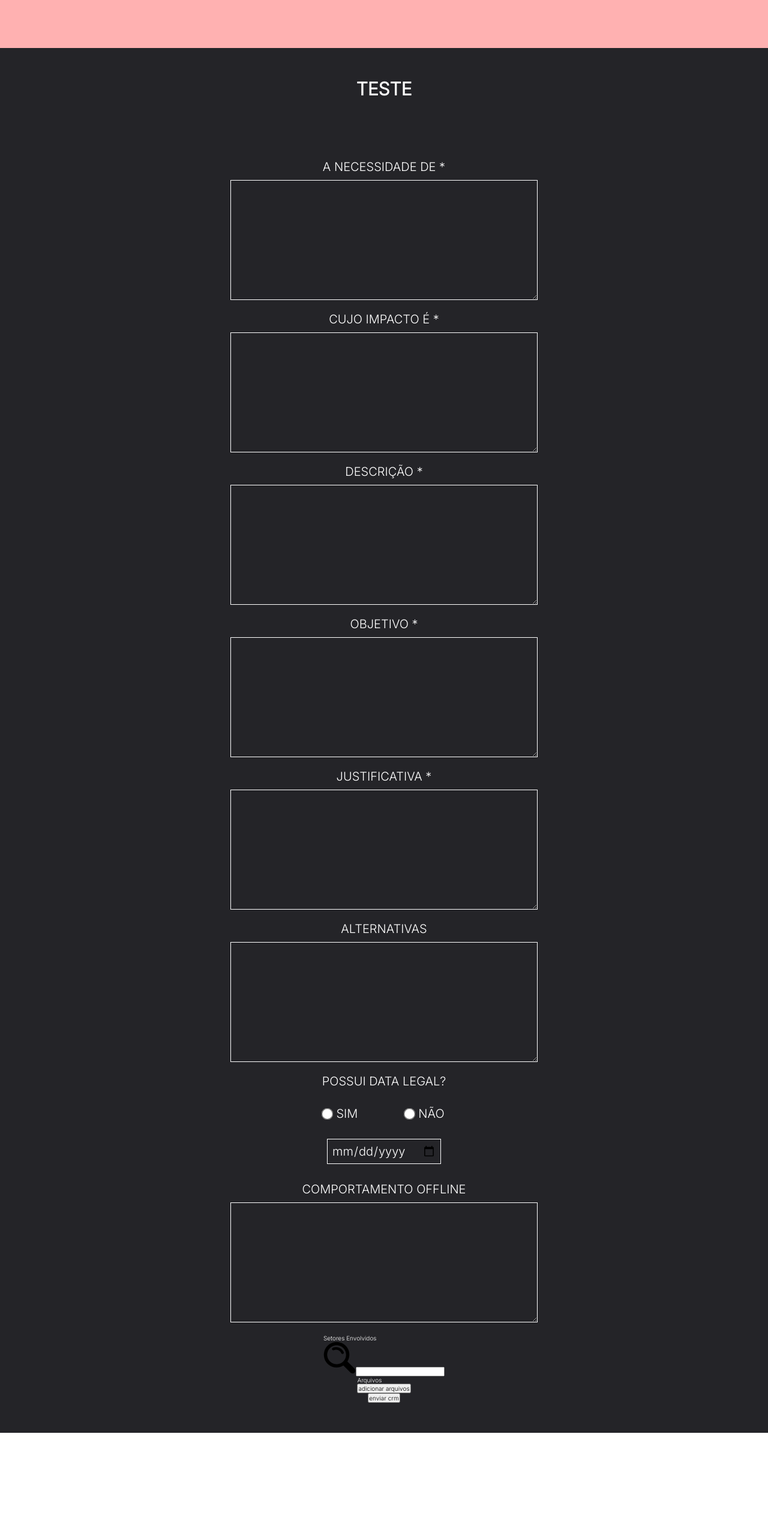
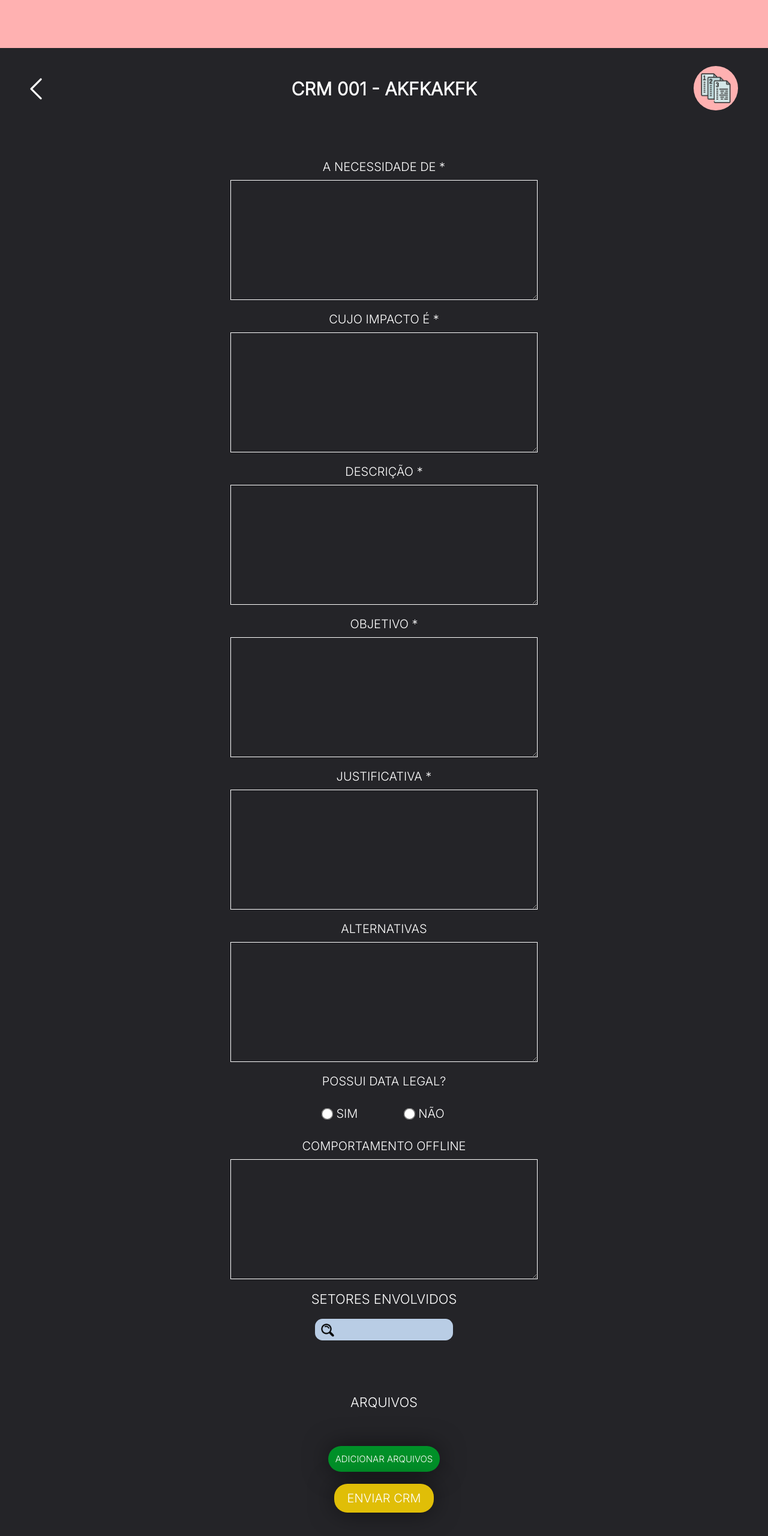
Before and after one commit to thmelodev/crm-qqTech, a React (Create React App) app: page / in a window 1280 px wide. Shown: the top 2560 px of the page at 60% size. Before the commit the page ends 2388 px from the top, so only its background shows below. Built offline with nearby package versions, Linux system fonts and the light colour scheme.

Commit message:
updating Crm Screen

```diff
--- a/src/App.js
+++ b/src/App.js
@@ -7,7 +7,7 @@ function App() {
   return (
 
     <div>
-      <Crm status='rejected' title='teste' />
+      <Crm status='rejected' title='CRM 001 - AKFKAKFK' />
     </div>
   );
 }
--- a/src/css/Crm.css
+++ b/src/css/Crm.css
@@ -9,7 +9,7 @@
 }
 
 .statusCrm{
-    width: 100vw;
+    width: 100%;
     height: 8rem;
 }
 
@@ -32,13 +32,36 @@
     text-transform: uppercase;
 }
 
-.header_crm img{
+.header_img{
     margin-right: auto;
     position: absolute;
     width: 2rem;
 
     left: 5rem;
-    top: 6.25rem;
+    top: 5rem;
+}
+
+.header_img_creating{
+    top: 6rem;
+}
+
+.version_background{
+    display: flex;
+    justify-content: center;
+    align-items: center;
+
+    position: absolute;
+    top: 3rem;
+    right: 5rem;
+
+    padding: 1.2rem;
+    border-radius: 50%;
+    min-width: min-content;
+}
+
+.version_background img{
+    width: 5rem;
+    height: auto;
 }
 
 .label_date{
@@ -47,13 +70,14 @@
     margin-bottom: 3rem;
 }
 
-.date{
+#date{
     display: none;
 }
 
 .radioDataLegal{
     display: flex;
     gap: 8rem;
+    margin-bottom: 3rem;
 }
 
 .radioDataLegal input{
@@ -66,3 +90,97 @@
     font-size: 2rem;
     text-transform: uppercase;
 }
+
+.sectorsDiv{
+    display: flex;
+    flex-direction: column;
+    align-items: center;
+}
+
+.sectorsDiv label{
+    font-size: 2.2rem;
+    text-transform: uppercase;
+}
+
+.sectorSearcher{
+    display: flex;
+    position: relative;
+    margin: 2rem 0 6rem 0;
+}
+
+.sectorSearcher img{
+    position: absolute;
+    top: 0.8rem;
+    left: 1rem;
+    width: 2.2rem;
+}
+
+.sectorSearcher input{
+    padding: 0.5rem;
+    padding-left: 4rem;
+    font-size: 2.2rem;
+    max-width: 23rem;
+
+    background-color: #B9CDE5;
+    border-radius: 1.25rem;
+    border: none;
+}
+
+.sectors{
+    display: flex;
+    justify-content: center;
+    flex-wrap: wrap;
+
+    max-width: 30rem;
+    gap: 2.5rem;
+    margin-bottom: 3rem;
+}
+
+.filesDiv{
+    display: flex;
+    flex-direction: column;
+    align-items: center;
+}
+
+.filesDiv span{
+    font-size: 2.2rem;
+    text-transform: uppercase;
+    margin-bottom: 3rem;
+}
+
+.files{
+    display: flex;
+    justify-content: center;
+    flex-wrap: wrap;
+    max-width: 30rem;
+    gap: 2.5rem;
+    margin-bottom: 3rem;
+}
+
+.filesAdd{
+    background-color: #009028;
+    filter: drop-shadow(0px 0px 20.4991px rgba(0, 0, 0, 0.5));
+
+    text-transform: uppercase;
+    color: white;
+    border-radius: 2.2rem;
+    border:none;
+
+    font-size: 1.5rem;
+    padding: 1.2rem;
+    margin-bottom: 2rem;
+}
+
+.submit{
+    background-color: #E0BE07;
+    filter: drop-shadow(0px 0px 20.4991px rgba(0, 0, 0, 0.5));
+
+    text-transform: uppercase;
+    color: white;
+    border-radius: 2.2rem;
+    border:none;
+
+    font-size: 2rem;
+    padding: 1.2rem 2.2rem;
+    margin-bottom: 2rem;
+}
--- a/src/screens/Crm.js
+++ b/src/screens/Crm.js
@@ -4,6 +4,7 @@ import CrmInput from "../components/CrmInput";
 //assets
 import Vector from "../assets/vector.svg";
 import Search from "../assets/search.png";
+import Version from "../assets/version_control.png"
 
 //css
 import "../css/Crm.css";
@@ -12,7 +13,6 @@ import "../css/Crm.css";
 import { useState } from "react";
 
 function Crm({status,title}) {
-  const [statusSelected, setStatusSelected] = useState(status);
   const [haveLegalDate, setHaveLegalDate] = useState(false);
 
   function handleLegalDate(){
@@ -24,23 +24,29 @@ function Crm({status,title}) {
     }else {
       div_date.style.display = 'none';
       div_radio.style.marginBottom = '3rem';
-
     }
   }
 
   return (
     <main className="background_crm">
-      <div className={`statusCrm ${statusSelected}`}></div>
+      <div className={`statusCrm ${status}`}></div>
       <form className="form_crm">
         {
-          statusSelected === 'creating'
+          status === 'creating'
           ? (
             <div className="header_crm">
-              <img src={Vector} alt="Icone de voltar" />
+              <img className="header_img header_img_creating" src={Vector} alt="Icone de voltar" />
               <CrmInput type="text" />
             </div>
           )
-          : (<h1 className="title-crm" >{title}</h1>)
+          : (
+            <div className="header_crm">
+              <img className="header_img" src={Vector} alt="Icone de voltar" />
+              <h1 className="title-crm" >{title}</h1>
+              <div className={`version_background ${status}`}>
+                <img src={Version} alt='Icone de versionamento' />
+              </div>
+            </div>)
         }
 
         <CrmInput type="text" label="A necessidade de *" name="necessidade" />
@@ -64,25 +70,21 @@ function Crm({status,title}) {
           <CrmInput type='date' name='dateAbertura' />
         </div>
         <CrmInput type="text" label="Comportamento Offline" name="comportamentoOffline" />
-        <div>
+        <div className="sectorsDiv">
             <label htmlFor="setoresEnvolvidos">Setores Envolvidos</label>
-            <div>
+            <div className="sectorSearcher">
                 <img src={Search} alt="Icone de pesquisa"/>
                 <input type='text' name='setoresEnvolvidos' id='setoresEnvolvidos'/>
             </div>
-            <div className="sectors">
-
-            </div>
+            <div className="sectors"></div>
         </div>
-        <div>
+        <div className="filesDiv">
             <span>Arquivos</span>
-            <div className="Files">
-
-            </div>
-            <input type='button' value='adicionar arquivos'/>
+            <div className="files"></div>
+            <input className="filesAdd" type='button' value='adicionar arquivos'/>
         </div>
 
-        <input type='submit' value='enviar crm'/>
+        <input className='submit' type='submit' value='enviar crm'/>
 
       </form>
     </main>
```
